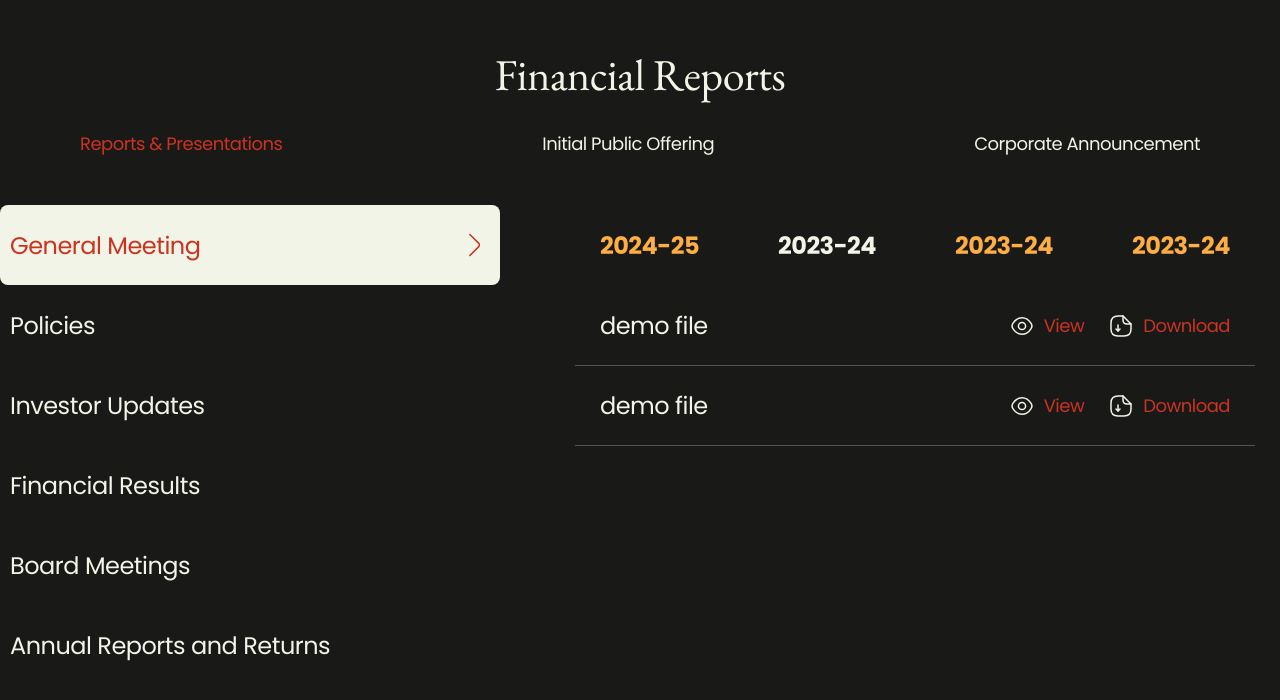
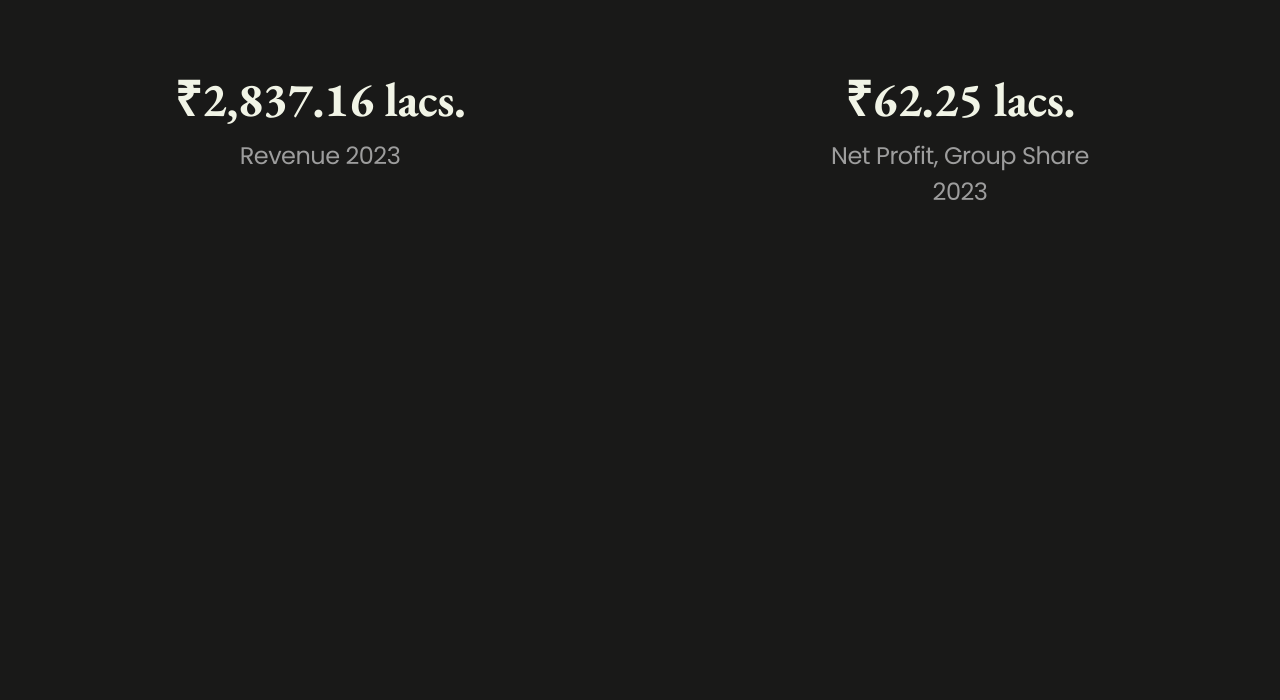
Before and after one commit to TarunRajpurohit123/pace-bussiness-website, a Next.js app in the folder pace-website/: page /investors in a window 1280 px wide. Shown: the top 700 px of the page. Built offline with nearby package versions, Linux system fonts and the light colour scheme.

Commit message:
work on investor statics

```diff
--- a/pace-website/src/app/globals.css
+++ b/pace-website/src/app/globals.css
@@ -1116,3 +1116,23 @@ option:hover {
 .year__tab__section {
   padding-top: 0 !important;
 }
+.investor_state_card {
+  width: 64rem;
+  height: 14.9rem;
+  padding: 2.5rem 17.1rem 2.5rem 17.1rem;
+}
+.investor_state_heading {
+  font-size: 4.8rem;
+  font-weight: 700;
+  line-height: 4.8rem;
+  text-align: center;
+  color: var(--pure);
+}
+.investor_state_span {
+  font-size: 2.4rem;
+  font-weight: 400;
+  line-height: 3.6rem;
+  text-align: center;
+  color: var(--gray_400);
+  margin-top: 1.5rem;
+}
--- /dev/null
+++ b/pace-website/src/app/investors/InvestorStatics.jsx
@@ -0,0 +1,16 @@
+export default function InvestorStatics() {
+  return (
+    <>
+      <section className="page-width flex justify-between investor__statics items-center">
+        <div className="investor_state_card">
+          <h1 className="investor_state_heading">₹2,837.16 lacs.</h1>
+          <p className="investor_state_span">Revenue 2023</p>
+        </div>
+        <div className="investor_state_card">
+          <h1 className="investor_state_heading">₹62.25 lacs.</h1>
+          <p className="investor_state_span">Net Profit, Group Share 2023</p>
+        </div>
+      </section>
+    </>
+  );
+}
--- a/pace-website/src/app/investors/page.jsx
+++ b/pace-website/src/app/investors/page.jsx
@@ -1,11 +1,13 @@
 import CTA from "./CTA";
+import InvestorStatics from "./InvestorStatics";
 import ReportRow from "./ReportRow";
 import ReportSection from "./ReportSection";
 
 export default function investors() {
   return (
     <>
-      <ReportSection />
+      {/* <ReportSection /> */}
+      <InvestorStatics />
     </>
   );
 }
```
